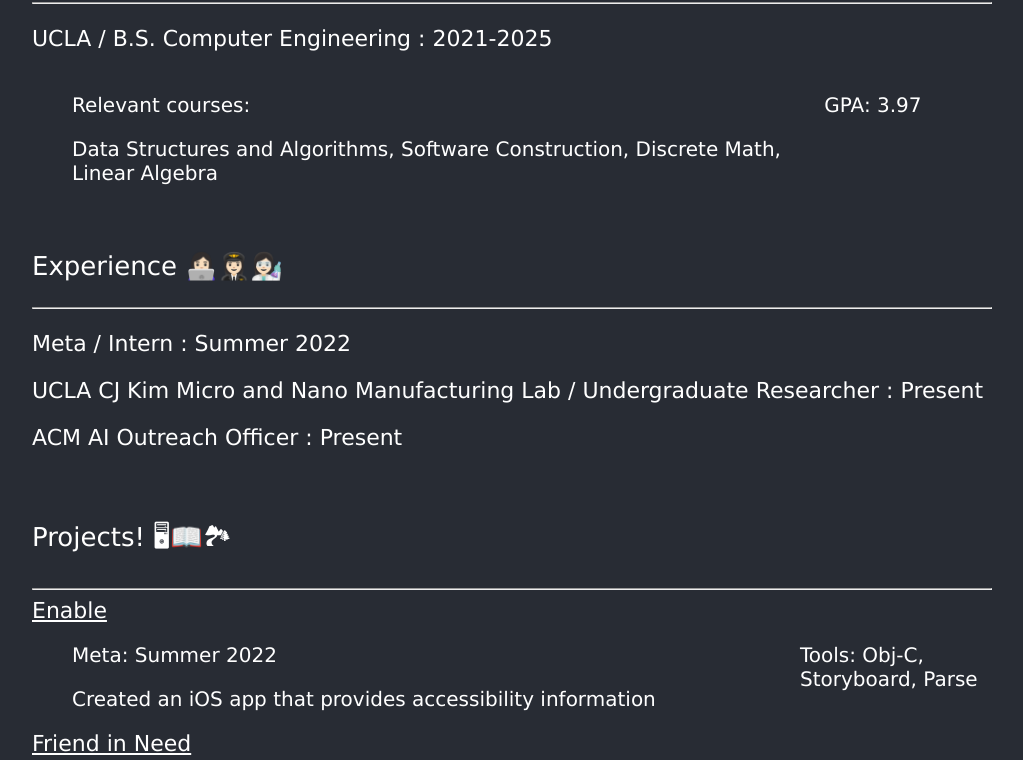
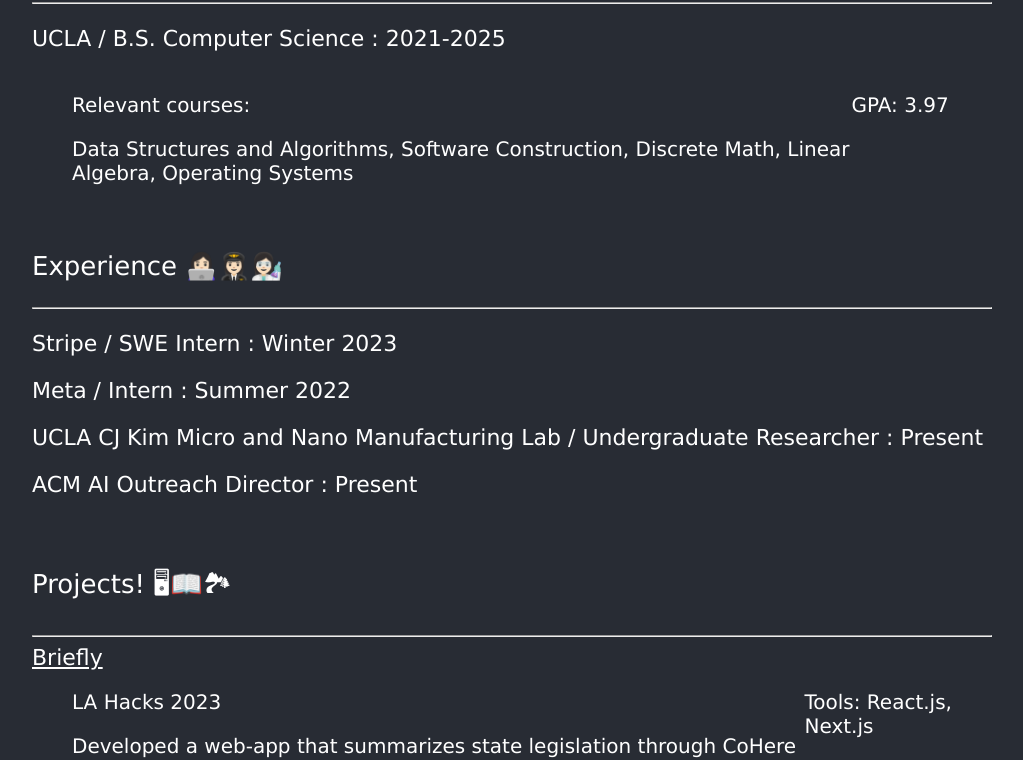
Before and after one commit to theamandawang/theamandawang.github.io, a React (Create React App) app in the folder my-portfolio/: page /#/ in a window 1280 px wide. Shown: the part 800-1560 px from the top of the page, without its empty margins (128-1151 px from the left). Built offline with nearby package versions, Linux system fonts and the light colour scheme.

Commit message:
update information

```diff
--- a/my-portfolio/src/src/Gallery/ImageData.js
+++ b/my-portfolio/src/src/Gallery/ImageData.js
@@ -40,6 +40,6 @@
     {
         image: PanthImage,
         alt: 'Amanita Pantherina 2022',
-        text: 'Amanita Pantherina found at Poo Poo Point in Bellevue, WA'
+        text: 'Amanita Pantherina found at Poo Poo Point'
     },
 ];
--- a/my-portfolio/src/src/Portfolio/EducationData.js
+++ b/my-portfolio/src/src/Portfolio/EducationData.js
@@ -1,9 +1,9 @@
 export const EducationData = [
     {
-        subtext : 'UCLA / B.S. Computer Engineering : 2021-2025',
+        subtext : 'UCLA / B.S. Computer Science : 2021-2025',
         left : [
             'Relevant courses:',
-            'Data Structures and Algorithms, Software Construction, Discrete Math, Linear Algebra',
+            'Data Structures and Algorithms, Software Construction, Discrete Math, Linear Algebra, Operating Systems',
             ],
         right : ['GPA: 3.97']
     },
--- a/my-portfolio/src/src/Portfolio/Portfolio.js
+++ b/my-portfolio/src/src/Portfolio/Portfolio.js
@@ -81,10 +81,10 @@
               </p>
               <hr className='portfolio-line'/>
               <div>
+                <p className='portfolio-subtext'>Stripe / SWE Intern : Winter 2023</p>
                 <p className='portfolio-subtext'>Meta / Intern : Summer 2022</p>
                 <p className='portfolio-subtext'>UCLA CJ Kim Micro and Nano Manufacturing Lab / Undergraduate Researcher : Present</p>
-                <p className='portfolio-subtext'>ACM AI Outreach Officer : Present</p>
-
+                <p className='portfolio-subtext'>ACM AI Outreach Director : Present</p>
               </div>
 
             </div>
--- a/my-portfolio/src/src/Portfolio/ProjectData.js
+++ b/my-portfolio/src/src/Portfolio/ProjectData.js
@@ -1,4 +1,13 @@
 export const ProjectData = [
+    {
+        subtext : 'Briefly',
+        link: 'https://github.com/maxgonick/briefly',
+        left : [
+            'LA Hacks 2023',
+            'Developed a web-app that summarizes state legislation through CoHere AI',
+            ],
+        right : ['Tools: React.js, Next.js']
+    },
     {
         subtext : 'Enable',
         link: 'https://github.com/theamandawang/Enable',
```
